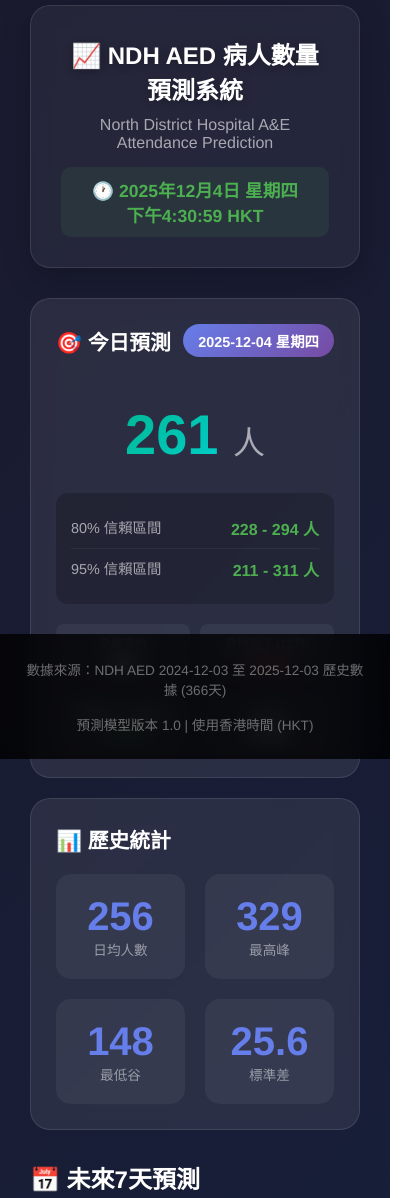
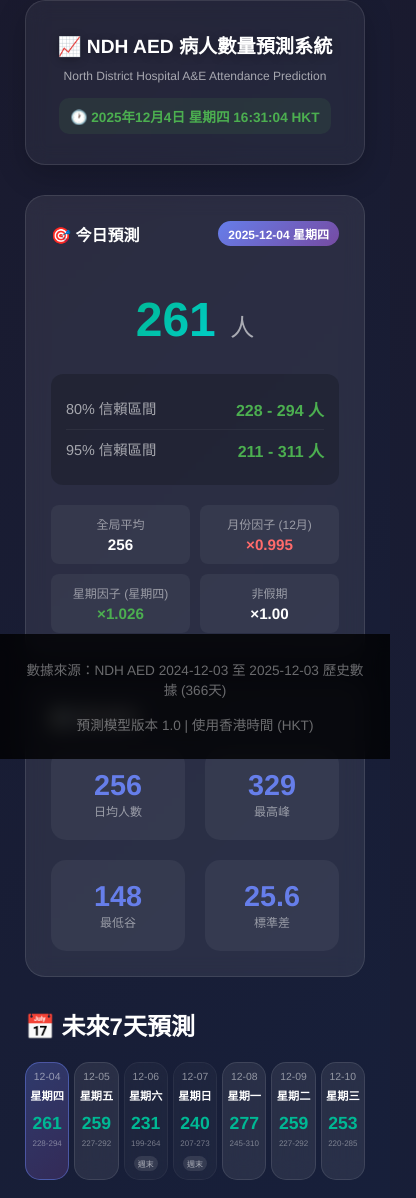
Before and after one commit to marcozku/hk-aed-waittime, a website: page prediction.html in a window 390 px wide. Shown: the part 85-1283 px from the top of the page, 416 px wide, since content can reach past the window. Drawn offline with nearby package versions, Linux system fonts and the light colour scheme.

Commit message:
v1.1.1: HKT 真實時間 + 單行顯示 + 最大化頁面寬度 (2025-12-04 16:18 HKT)

```diff
--- a/package.json
+++ b/package.json
@@ -1,6 +1,6 @@
 {
   "name": "hk-aed-waittime",
-  "version": "1.1.0",
+  "version": "1.1.1",
   "description": "香港急症室等候時間顯示系統 - Real-time Hong Kong A&E waiting time display system",
   "main": "server.js",
   "scripts": {
--- a/prediction.css
+++ b/prediction.css
@@ -54,9 +54,10 @@
 
 /* 主容器 */
 .prediction-container {
-    max-width: 1400px;
+    max-width: 1600px;
     margin: 0 auto;
     padding: 20px;
+    width: 100%;
 }
 
 /* 標題區 */
@@ -75,12 +76,14 @@
     font-size: 2.2rem;
     margin-bottom: 10px;
     text-shadow: 0 2px 10px rgba(0, 0, 0, 0.3);
+    white-space: nowrap;
 }
 
 .prediction-header .subtitle {
     color: rgba(255, 255, 255, 0.6);
     font-size: 1rem;
     margin-bottom: 15px;
+    white-space: nowrap;
 }
 
 .current-datetime {
@@ -91,6 +94,7 @@
     background: rgba(76, 175, 80, 0.1);
     border-radius: 10px;
     display: inline-block;
+    white-space: nowrap;
 }
 
 /* 今日預測區 */
@@ -486,6 +490,7 @@
 .considerations li {
     margin-bottom: 8px;
     line-height: 1.5;
+    white-space: nowrap;
 }
 
 /* 頁腳 */
@@ -500,16 +505,21 @@
     margin: 5px 0;
 }
 
-/* 響應式設計 */
+/* 響應式設計 - 保持單行顯示 */
 @media (max-width: 1200px) {
     .forecast-cards {
-        grid-template-columns: repeat(4, 1fr);
+        grid-template-columns: repeat(7, 1fr);
+    }
+
+    .prediction-container {
+        max-width: 100%;
+        padding: 15px;
     }
 }
 
 @media (max-width: 900px) {
     .today-prediction {
-        grid-template-columns: 1fr;
+        grid-template-columns: 1fr 1fr;
     }
 
     .charts-section {
@@ -517,29 +527,92 @@
     }
 
     .forecast-cards {
-        grid-template-columns: repeat(3, 1fr);
+        grid-template-columns: repeat(7, 1fr);
+        gap: 8px;
+    }
+
+    .forecast-day-card {
+        padding: 10px 5px;
+    }
+
+    .forecast-value {
+        font-size: 1.4rem;
+    }
+
+    .forecast-ci {
+        font-size: 0.6rem;
     }
 
     .algorithm-content {
         grid-template-columns: 1fr;
     }
+
+    .prediction-header h1 {
+        font-size: 1.6rem;
+    }
+
+    .prediction-header .subtitle {
+        font-size: 0.85rem;
+    }
 }
 
 @media (max-width: 600px) {
     .prediction-header h1 {
+        font-size: 1.2rem;
+    }
+
+    .prediction-header .subtitle {
+        font-size: 0.75rem;
+    }
+
+    .current-datetime {
+        font-size: 0.85rem;
+        padding: 8px 12px;
+    }
+
+    .big-number {
+        font-size: 3rem;
+    }
+
+    .unit {
         font-size: 1.5rem;
     }
 
-    .big-number {
-        font-size: 3.5rem;
+    .today-prediction {
+        grid-template-columns: 1fr;
     }
 
     .forecast-cards {
-        grid-template-columns: repeat(2, 1fr);
+        grid-template-columns: repeat(7, 1fr);
+        gap: 5px;
+    }
+
+    .forecast-day-card {
+        padding: 8px 3px;
+    }
+
+    .forecast-date {
+        font-size: 0.65rem;
+    }
+
+    .forecast-day {
+        font-size: 0.7rem;
+    }
+
+    .forecast-value {
+        font-size: 1.1rem;
+    }
+
+    .forecast-ci {
+        font-size: 0.5rem;
+    }
+
+    .forecast-badge {
+        font-size: 0.5rem;
+        padding: 2px 4px;
     }
 
     .nav-bar {
-        flex-wrap: wrap;
         gap: 10px;
     }
 
@@ -559,4 +632,35 @@
     .factors-table table {
         min-width: 500px;
     }
+
+    .card-header h2 {
+        font-size: 1rem;
+    }
+
+    .date-badge {
+        font-size: 0.75rem;
+        padding: 4px 10px;
+    }
+
+    .stat-value {
+        font-size: 1.8rem;
+    }
+
+    .stat-label {
+        font-size: 0.75rem;
+    }
+
+    .chart-card h3 {
+        font-size: 0.95rem;
+        white-space: nowrap;
+    }
+
+    .algorithm-section h2 {
+        font-size: 1.2rem;
+    }
+
+    .algorithm-formula code {
+        font-size: 0.8rem;
+        word-break: break-all;
+    }
 }
--- a/prediction.js
+++ b/prediction.js
@@ -606,11 +606,9 @@
 let forecastChart, dowChart, monthChart, historyChart;
 
 function initCharts(predictor) {
-    // 獲取今天日期 (香港時間)
-    const now = new Date();
-    const hkOffset = 8 * 60; // UTC+8
-    const hkTime = new Date(now.getTime() + (hkOffset - now.getTimezoneOffset()) * 60000);
-    const today = hkTime.toISOString().split('T')[0];
+    // 獲取今天日期 (香港時間 HKT UTC+8)
+    const hk = getHKTime();
+    const today = hk.dateStr;
 
     // 未來30天預測
     const predictions = predictor.predictRange(today, 30);
@@ -853,19 +851,50 @@
 }
 
 // ============================================
+// 獲取香港時間 (HKT UTC+8)
+// ============================================
+function getHKTime() {
+    const now = new Date();
+    // 使用 Intl.DateTimeFormat 獲取準確的香港時間
+    const hkFormatter = new Intl.DateTimeFormat('en-CA', {
+        timeZone: 'Asia/Hong_Kong',
+        year: 'numeric',
+        month: '2-digit',
+        day: '2-digit',
+        hour: '2-digit',
+        minute: '2-digit',
+        second: '2-digit',
+        hour12: false
+    });
+
+    const parts = hkFormatter.formatToParts(now);
+    const getPart = (type) => parts.find(p => p.type === type)?.value || '00';
+
+    return {
+        year: parseInt(getPart('year')),
+        month: parseInt(getPart('month')),
+        day: parseInt(getPart('day')),
+        hour: parseInt(getPart('hour')),
+        minute: parseInt(getPart('minute')),
+        second: parseInt(getPart('second')),
+        dateStr: `${getPart('year')}-${getPart('month')}-${getPart('day')}`,
+        timeStr: `${getPart('hour')}:${getPart('minute')}:${getPart('second')}`,
+        dayOfWeek: new Date(`${getPart('year')}-${getPart('month')}-${getPart('day')}T12:00:00+08:00`).getDay()
+    };
+}
+
+// ============================================
 // UI 更新
 // ============================================
 function updateUI(predictor) {
-    // 獲取今天日期 (香港時間)
-    const now = new Date();
-    const hkOffset = 8 * 60;
-    const hkTime = new Date(now.getTime() + (hkOffset - now.getTimezoneOffset()) * 60000);
-    const today = hkTime.toISOString().split('T')[0];
+    // 獲取今天日期 (香港時間 HKT UTC+8)
+    const hk = getHKTime();
+    const today = hk.dateStr;
 
     // 更新當前時間
     const datetimeEl = document.getElementById('current-datetime');
     const weekdays = ['星期日', '星期一', '星期二', '星期三', '星期四', '星期五', '星期六'];
-    datetimeEl.textContent = `🕐 ${hkTime.getFullYear()}年${hkTime.getMonth()+1}月${hkTime.getDate()}日 ${weekdays[hkTime.getDay()]} ${hkTime.toLocaleTimeString('zh-HK')} HKT`;
+    datetimeEl.textContent = `🕐 ${hk.year}年${hk.month}月${hk.day}日 ${weekdays[hk.dayOfWeek]} ${hk.timeStr} HKT`;
 
     // 今日預測
     const todayPred = predictor.predict(today);
@@ -943,15 +972,13 @@
     // 初始化圖表
     initCharts(predictor);
 
-    // 每分鐘更新時間
+    // 每秒更新時間 (使用真實 HKT)
     setInterval(() => {
-        const now = new Date();
-        const hkOffset = 8 * 60;
-        const hkTime = new Date(now.getTime() + (hkOffset - now.getTimezoneOffset()) * 60000);
+        const hk = getHKTime();
         const weekdays = ['星期日', '星期一', '星期二', '星期三', '星期四', '星期五', '星期六'];
         const datetimeEl = document.getElementById('current-datetime');
-        datetimeEl.textContent = `🕐 ${hkTime.getFullYear()}年${hkTime.getMonth()+1}月${hkTime.getDate()}日 ${weekdays[hkTime.getDay()]} ${hkTime.toLocaleTimeString('zh-HK')} HKT`;
-    }, 60000);
+        datetimeEl.textContent = `🕐 ${hk.year}年${hk.month}月${hk.day}日 ${weekdays[hk.dayOfWeek]} ${hk.timeStr} HKT`;
+    }, 1000);
 
     console.log('✅ NDH AED 預測系統就緒');
 });
--- a/styles.css
+++ b/styles.css
@@ -93,8 +93,9 @@
 
 /* 主內容 */
 .main-content {
-    max-width: 1400px;
+    max-width: 1600px;
     margin: 0 auto;
+    width: 100%;
 }
 
 header {
```
Also changed, not shown: 醫院聯網核實.md (line endings or trailing spaces), 1 other file.
